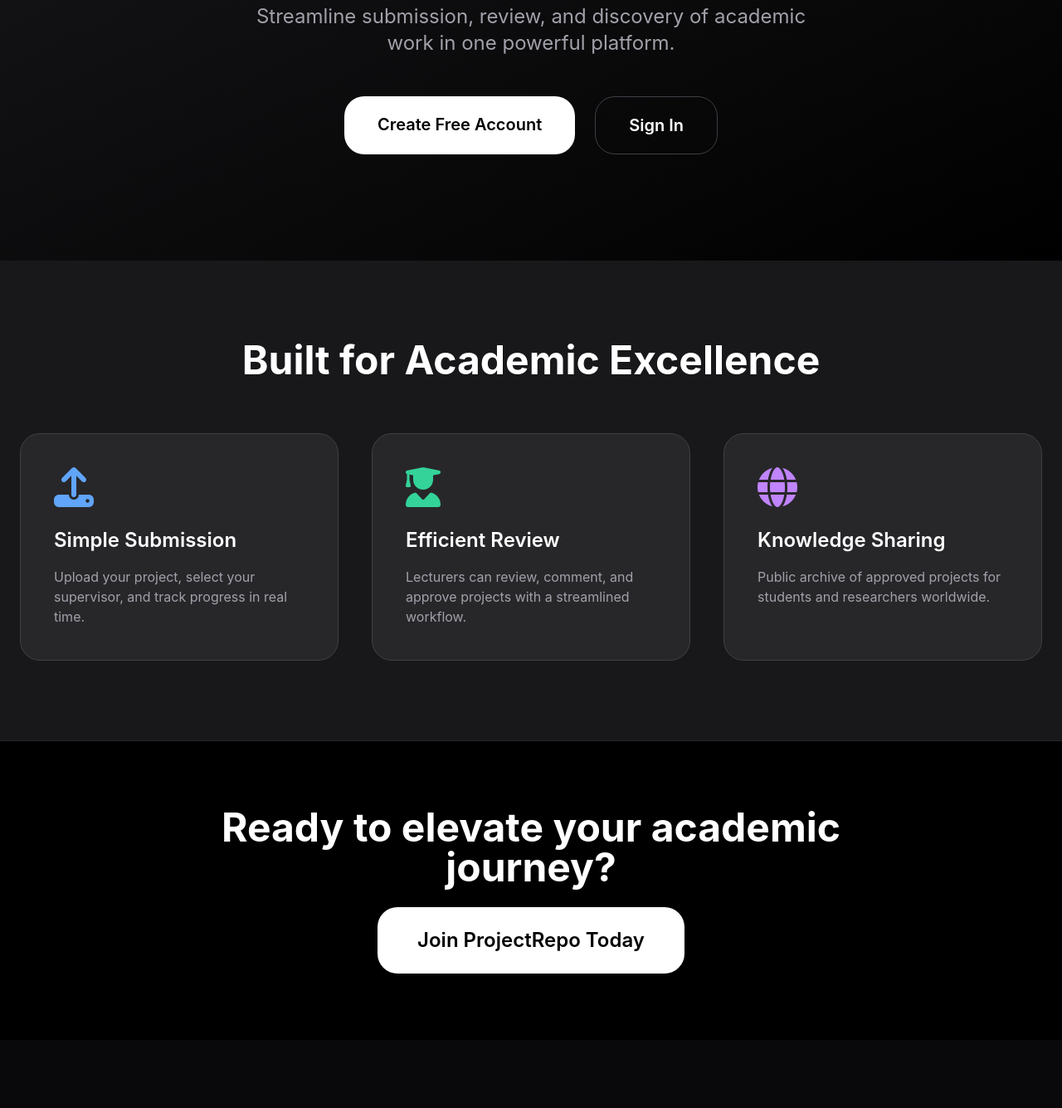
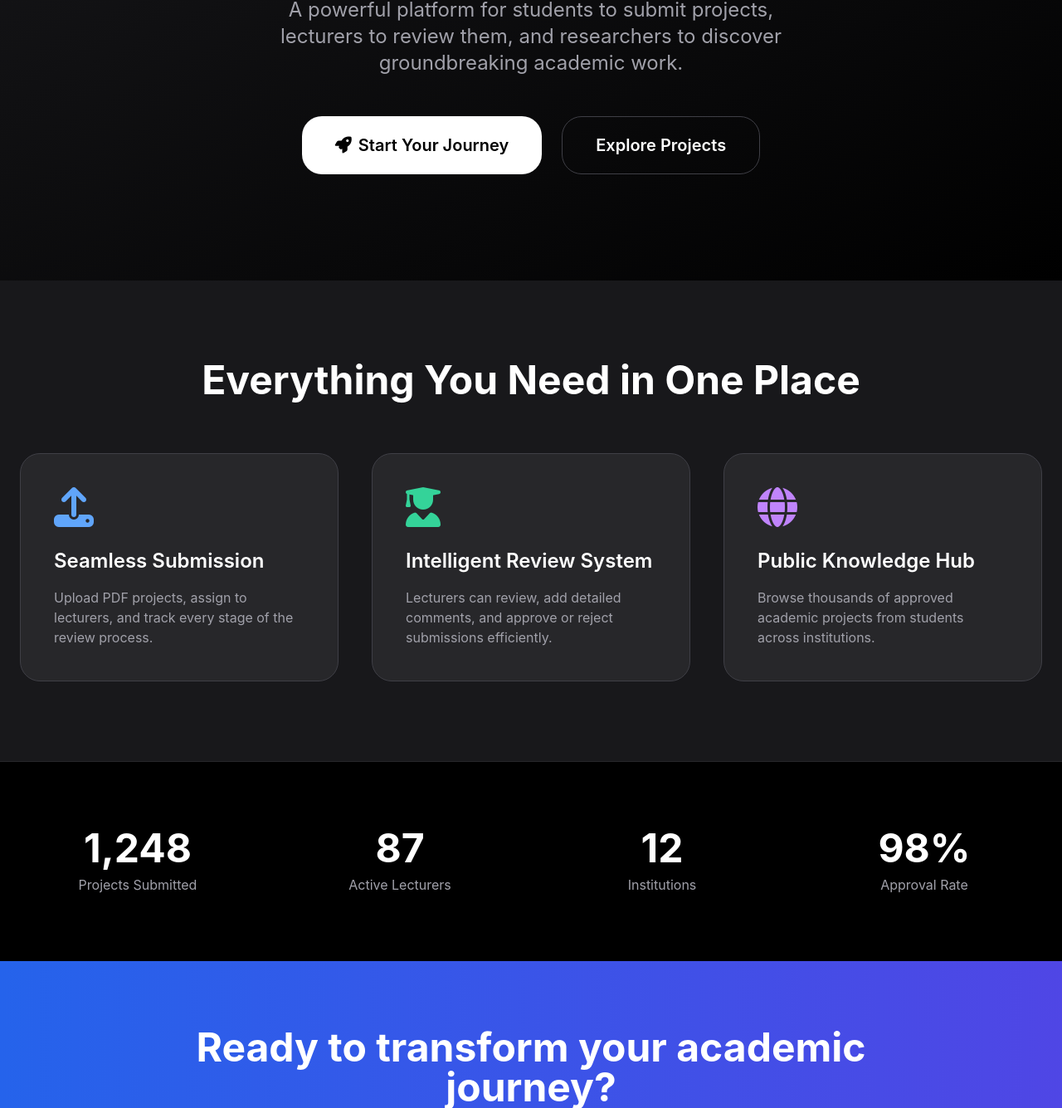
Before and after one commit to rauf05-01/project-repo, a plain HTML site: page frontend/index.html in a window 1280 px wide. Shown: the part 389-1724 px from the top of the page at 83% size. Before the commit the page ends 1642 px from the top, so only its background shows below. Drawn offline with nearby package versions, Linux system fonts and the light colour scheme.

Commit message:
updated version

```diff
--- a/frontend/index.html
+++ b/frontend/index.html
@@ -21,7 +21,7 @@
 
   <!-- Navbar -->
   <nav class="bg-black border-b border-zinc-800 sticky top-0 z-50">
-    <div class="max-w-7xl mx-auto px-6 py-6 flex justify-between items-center">
+    <div class="max-w-7xl mx-auto px-6 py-5 flex justify-between items-center">
       <div class="flex items-center gap-3">
         <div class="w-9 h-9 bg-white text-black rounded-2xl flex items-center justify-center font-bold text-2xl">P</div>
         <h1 class="text-3xl font-bold tracking-tight text-white">ProjectRepo</h1>
@@ -29,7 +29,8 @@
 
       <div class="flex items-center gap-10 text-zinc-400">
         <a href="#features" class="hover:text-white transition">Features</a>
-        <a href="public-projects.html" class="hover:text-white transition">Browse Projects</a>
+        <a href="public-projects.html" class="hover:text-white transition">Discover Projects</a>
+        <a href="#stats" class="hover:text-white transition">Statistics</a>
         <a href="login.html" class="hover:text-white transition">Login</a>
         <a href="register.html"
            class="bg-white text-black px-6 py-3 rounded-2xl font-semibold hover:bg-zinc-200 transition">
@@ -40,23 +41,25 @@
   </nav>
 
   <!-- Hero -->
-  <section class="bg-gradient-to-br from-zinc-900 to-black py-32">
+  <section class="bg-gradient-to-br from-zinc-900 to-black py-32 relative overflow-hidden">
     <div class="max-w-7xl mx-auto px-6 text-center">
       <h1 class="text-7xl font-bold tracking-tighter mb-6 text-white">
-        The Modern Platform<br>for Academic Projects
+        The Modern Repository<br>for Academic Excellence
       </h1>
       <p class="text-2xl text-zinc-400 max-w-2xl mx-auto mb-12">
-        Streamline submission, review, and discovery of academic work in one powerful platform.
+        A powerful platform for students to submit projects, lecturers to review them,
+        and researchers to discover groundbreaking academic work.
       </p>
 
       <div class="flex justify-center gap-6">
         <a href="register.html"
-           class="bg-white text-black px-10 py-5 rounded-3xl font-semibold text-xl hover:bg-zinc-200 transition">
-          Create Free Account
+           class="bg-white text-black px-10 py-5 rounded-3xl font-semibold text-xl hover:bg-zinc-200 transition flex items-center gap-2">
+          <i class="fas fa-rocket"></i>
+          Start Your Journey
         </a>
-        <a href="login.html"
+        <a href="public-projects.html"
            class="border border-zinc-700 text-white px-10 py-5 rounded-3xl font-semibold text-xl hover:bg-zinc-900 transition">
-          Sign In
+          Explore Projects
         </a>
       </div>
     </div>
@@ -66,35 +69,63 @@
   <section id="features" class="py-24 bg-zinc-900">
     <div class="max-w-7xl mx-auto px-6">
       <div class="text-center mb-16">
-        <h2 class="text-5xl font-bold text-white">Built for Academic Excellence</h2>
+        <h2 class="text-5xl font-bold text-white">Everything You Need in One Place</h2>
       </div>
 
       <div class="grid md:grid-cols-3 gap-10">
-        <div class="p-10 bg-zinc-800 rounded-3xl border border-zinc-700">
-          <i class="fas fa-upload text-blue-400 text-5xl mb-6"></i>
-          <h3 class="text-2xl font-semibold mb-4 text-white">Simple Submission</h3>
-          <p class="text-zinc-400">Upload your project, select your supervisor, and track progress in real time.</p>
+        <div class="p-10 bg-zinc-800 rounded-3xl border border-zinc-700 group">
+          <div class="text-blue-400 text-5xl mb-6">
+            <i class="fas fa-upload"></i>
+          </div>
+          <h3 class="text-2xl font-semibold mb-4 text-white">Seamless Submission</h3>
+          <p class="text-zinc-400">Upload PDF projects, assign to lecturers, and track every stage of the review process.</p>
         </div>
 
-        <div class="p-10 bg-zinc-800 rounded-3xl border border-zinc-700">
-          <i class="fas fa-user-graduate text-emerald-400 text-5xl mb-6"></i>
-          <h3 class="text-2xl font-semibold mb-4 text-white">Efficient Review</h3>
-          <p class="text-zinc-400">Lecturers can review, comment, and approve projects with a streamlined workflow.</p>
+        <div class="p-10 bg-zinc-800 rounded-3xl border border-zinc-700 group">
+          <div class="text-emerald-400 text-5xl mb-6">
+            <i class="fas fa-user-graduate"></i>
+          </div>
+          <h3 class="text-2xl font-semibold mb-4 text-white">Intelligent Review System</h3>
+          <p class="text-zinc-400">Lecturers can review, add detailed comments, and approve or reject submissions efficiently.</p>
         </div>
 
-        <div class="p-10 bg-zinc-800 rounded-3xl border border-zinc-700">
-          <i class="fas fa-globe text-purple-400 text-5xl mb-6"></i>
-          <h3 class="text-2xl font-semibold mb-4 text-white">Knowledge Sharing</h3>
-          <p class="text-zinc-400">Public archive of approved projects for students and researchers worldwide.</p>
+        <div class="p-10 bg-zinc-800 rounded-3xl border border-zinc-700 group">
+          <div class="text-purple-400 text-5xl mb-6">
+            <i class="fas fa-globe"></i>
+          </div>
+          <h3 class="text-2xl font-semibold mb-4 text-white">Public Knowledge Hub</h3>
+          <p class="text-zinc-400">Browse thousands of approved academic projects from students across institutions.</p>
         </div>
       </div>
     </div>
   </section>
 
+  <!-- Stats -->
+  <section id="stats" class="py-20 bg-black border-t border-zinc-800">
+    <div class="max-w-7xl mx-auto px-6 grid md:grid-cols-4 gap-8 text-center">
+      <div>
+        <div class="text-5xl font-bold text-white mb-2">1,248</div>
+        <div class="text-zinc-400">Projects Submitted</div>
+      </div>
+      <div>
+        <div class="text-5xl font-bold text-white mb-2">87</div>
+        <div class="text-zinc-400">Active Lecturers</div>
+      </div>
+      <div>
+        <div class="text-5xl font-bold text-white mb-2">12</div>
+        <div class="text-zinc-400">Institutions</div>
+      </div>
+      <div>
+        <div class="text-5xl font-bold text-white mb-2">98%</div>
+        <div class="text-zinc-400">Approval Rate</div>
+      </div>
+    </div>
+  </section>
+
   <!-- CTA -->
-  <section class="bg-black py-20 border-t border-zinc-800">
+  <section class="bg-gradient-to-r from-blue-600 to-indigo-600 py-20 text-white">
     <div class="max-w-4xl mx-auto text-center px-6">
-      <h2 class="text-5xl font-bold mb-6 text-white">Ready to elevate your academic journey?</h2>
+      <h2 class="text-5xl font-bold mb-6">Ready to transform your academic journey?</h2>
       <a href="register.html"
          class="inline-block bg-white text-black px-12 py-6 rounded-3xl text-2xl font-semibold hover:bg-zinc-200 transition">
         Join ProjectRepo Today
```
